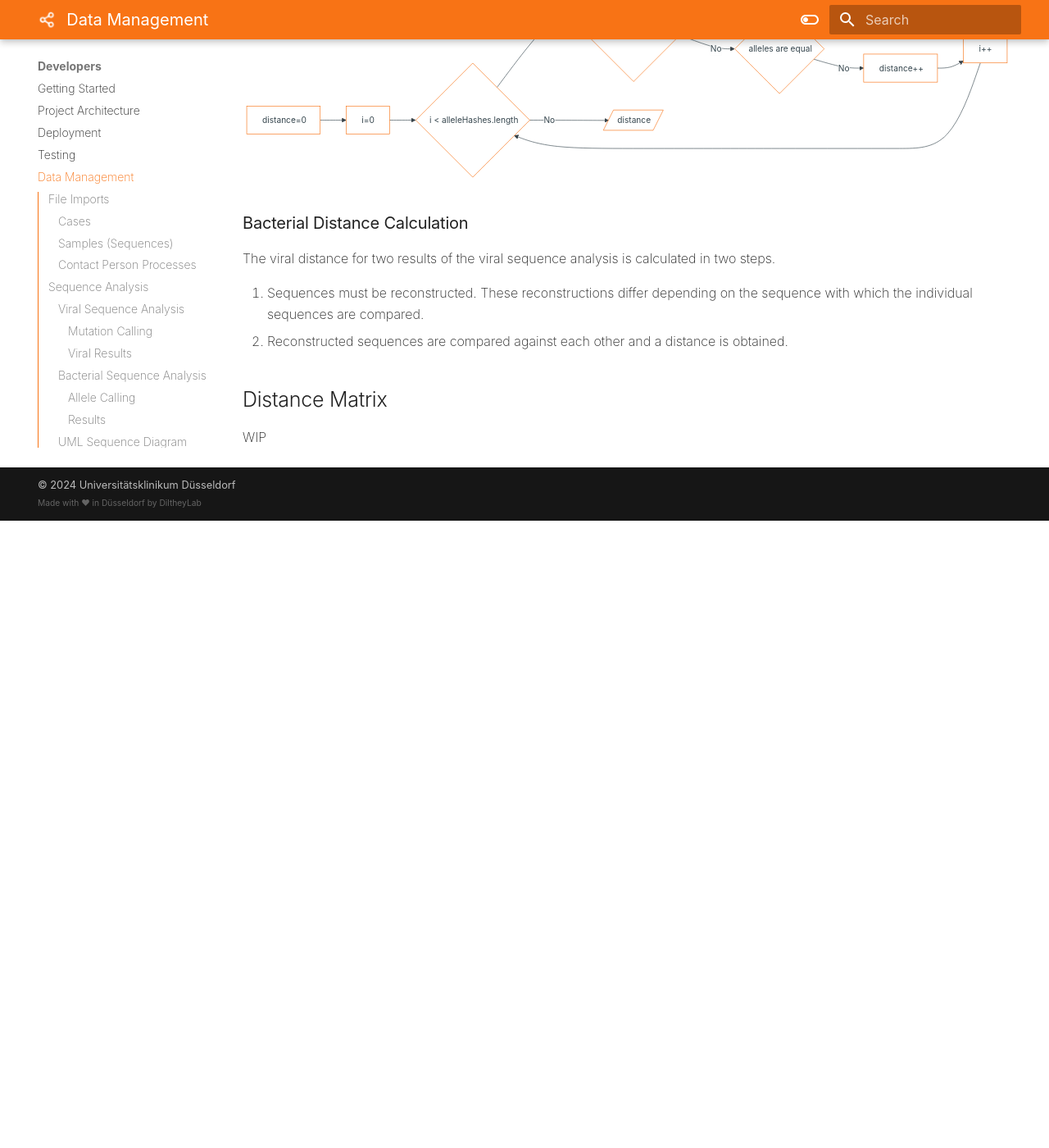
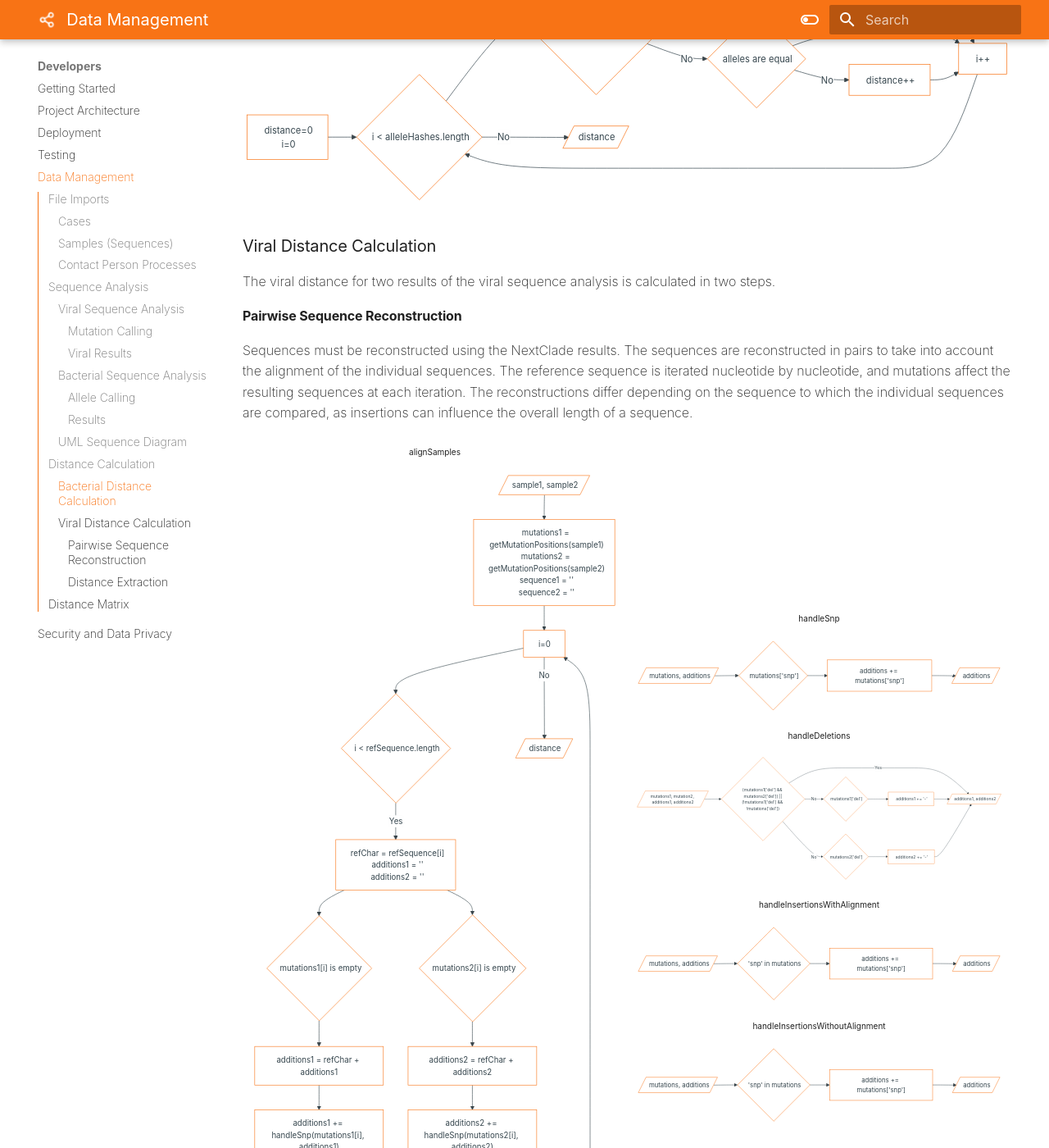
Before and after one commit to DiltheyLab/GENTRAIN, an MkDocs documentation site: the page built from documentation/docs/developers/data_management.md, in a window 1280 px wide and 1400 px high, scrolled down 4671 px. Shown: the whole window at 82% size. Built offline with MkDocs 1.6.1 and Material for MkDocs 9.7.7, drawn with Linux system fonts in a browser that asks for light colours; some web fonts are replaced; before the commit the page ends 5306 px from its top, so only the background shows below that.

Commit message:
chore: update docs and add outbreak column names

````diff
--- a/documentation/docs/assets/stylesheets/extra.css
+++ b/documentation/docs/assets/stylesheets/extra.css
@@ -26,6 +26,29 @@ p,
 li,
 td {
   font-weight: 200;
+}
+
+.flex-charts {
+  display: flex;
+  justify-content: space-around;
+  align-items: center;
+}
+
+.flex-charts > div {
+  padding: 10px;
+  width: 50%;
+}
+
+@media (max-width: 800px) {
+  .flex-charts {
+    flex-direction: column;
+  }
+}
+
+.title {
+  width: 100%;
+  text-align: center;
+  font-size: 0.5rem;
 }
 
 @font-face {
--- a/documentation/docs/developers/data_management.md
+++ b/documentation/docs/developers/data_management.md
@@ -191,27 +191,96 @@ For bacterial samples, this process is quite trivial, as only the allele hashes
 
 ```mermaid
 flowchart LR
-    A[distance=0] --> B
+    A["`distance=0
+    i=0`"] --> B{i < alleleHashes.length}
 
-    B[i=0] --> C{i < alleleHashes.length}
-
-    C -->|Yes| D{one allele is undetermined}
-    D -->|Yes| G
-    D -->|No| E{alleles are equal}
-    E -->|Yes| G
-    E -->|No| F[distance++]
-    F --> G
-    G[i++] --> C
-    C -->|No| H@{ shape: lean-r, label: "distance" }
+    B -->|Yes| C{one allele is undetermined}
+    C -->|Yes| F
+    C -->|No| D{alleles are equal}
+    D -->|Yes| F
+    D -->|No| E[distance++]
+    E --> F
+    F[i++] --> B
+    B -->|No| H@{ shape: lean-r, label: "distance" }
 
 ```
 
-### Bacterial Distance Calculation
+### Viral Distance Calculation
 
 The viral distance for two results of the viral sequence analysis is calculated in two steps.
 
-1. Sequences must be reconstructed. These reconstructions differ depending on the sequence with which the individual sequences are compared.
-2. Reconstructed sequences are compared against each other and a distance is obtained.
+#### Pairwise Sequence Reconstruction
+
+Sequences must be reconstructed using the NextClade results. The sequences are reconstructed in pairs to take into account the alignment of the individual sequences. The reference sequence is iterated nucleotide by nucleotide, and mutations affect the resulting sequences at each iteration. The reconstructions differ depending on the sequence to which the individual sequences are compared, as insertions can influence the overall length of a sequence.
+
+<div class="flex-charts">
+<div>
+<div class="title">alignSamples</div>
+```mermaid
+flowchart TB
+   Input@{ shape: lean-r, label: "sample1, sample2" } --> A
+   A["`mutations1 = getMutationPositions(sample1)
+        mutations2 = getMutationPositions(sample2)
+        sequence1 = ''
+        sequence2 = ''`"] --> B
+    B[i=0] --> C{i < refSequence.length} -->|Yes| D
+    D["`refChar = refSequence[i]
+    additions1 = ''
+    additions2 = ''`"] --> E
+    D --> F
+    E{"`mutations1[i] is empty`"} --> G
+    F{"`mutations2[i] is empty`"} --> H
+    G[additions1 = refChar + additions1] --> I
+    H[additions2 = refChar + additions2] --> J
+    I["`additions1 += handleSnp(mutations1[i], additions1)`"] --> K
+    J["`additions2 += handleSnp(mutations2[i], additions2)`"] --> K
+    K["`additions1, additions2 = handleDeletions(mutations1[i], mutations2[i])`"] --> X
+    X[i++] --> B
+    B -->|No| Output@{ shape: lean-r, label: "distance" }
+```
+</div>
+<div>
+<div class="title">handleSnp</div>
+```mermaid
+flowchart LR
+    A@{ shape: lean-r, label: "mutations, additions" } --> B
+    B{"`mutations['snp']`"} --> C
+    C["`additions += mutations['snp']`"] --> D@{ shape: lean-r, label: "additions" }
+```
+<div class="title">handleDeletions</div>
+```mermaid
+flowchart LR
+    A@{ shape: lean-r, label: "mutations1, mutation2, additions1, additions2" } --> B
+    B{"`(mutations1['del'] && mutations2['del']) ||<br/>(!mutations1['del'] && !mutations['del'])`"} -->|Yes| X
+    B -->|No| C
+    B -->|No| D
+    C{"`mutations1['del']`"} --> E
+    E["`additions1 += '-'`"] --> X
+    D{"`mutations2['del']`"} --> F
+    F["`additions2 += '-'`"] --> X
+    X@{ shape: lean-r, label: "additions1, additions2" }
+```
+
+<div class="title">handleInsertionsWithAlignment</div>
+```mermaid
+flowchart LR
+    A@{ shape: lean-r, label: "mutations, additions" } --> B
+    B{"`'snp' in mutations`"} --> C
+    C["`additions += mutations['snp']`"] --> D@{ shape: lean-r, label: "additions" }
+```
+
+<div class="title">handleInsertionsWithoutAlignment</div>
+```mermaid
+flowchart LR
+    A@{ shape: lean-r, label: "mutations, additions" } --> B
+    B{"`'snp' in mutations`"} --> C
+    C["`additions += mutations['snp']`"] --> D@{ shape: lean-r, label: "additions" }
+```
+</div>
+</div>
+#### Distance Extraction
+
+Reconstructed sequences are compared against each other and a distance is obtained.
 
 ## Distance Matrix
 
````
Also changed, not shown: 2 other files.
